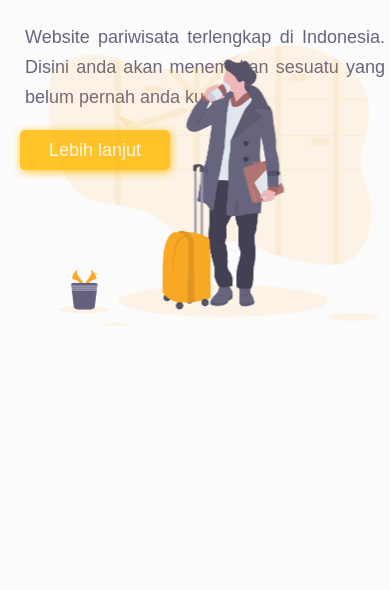
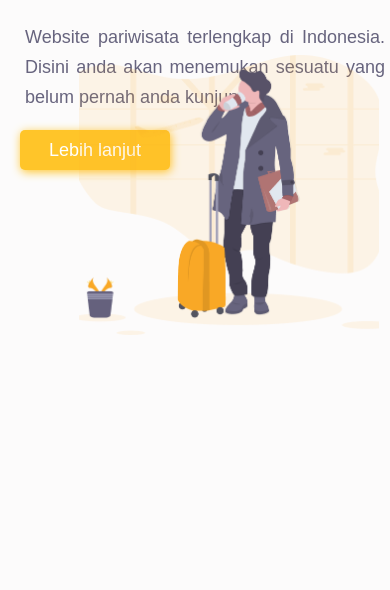
Before and after one commit to Lailatussyarifah/E6_DTS20, a plain HTML site: page index.html in a window 390 px wide. Shown: the part 254-844 px from the top of the page. Drawn offline with Linux system fonts and the light colour scheme.

Commit message:
top image

```diff
--- a/css/responsive.css
+++ b/css/responsive.css
@@ -148,9 +148,9 @@
     }
 
     .bodyutama-kanan img {
-        width: 350px;
+        width: 320px;
         height: 300px;
-        top: 290px;
+        top: 299px;
         right: 1px;
         position: absolute;
         object-fit: cover;
```
